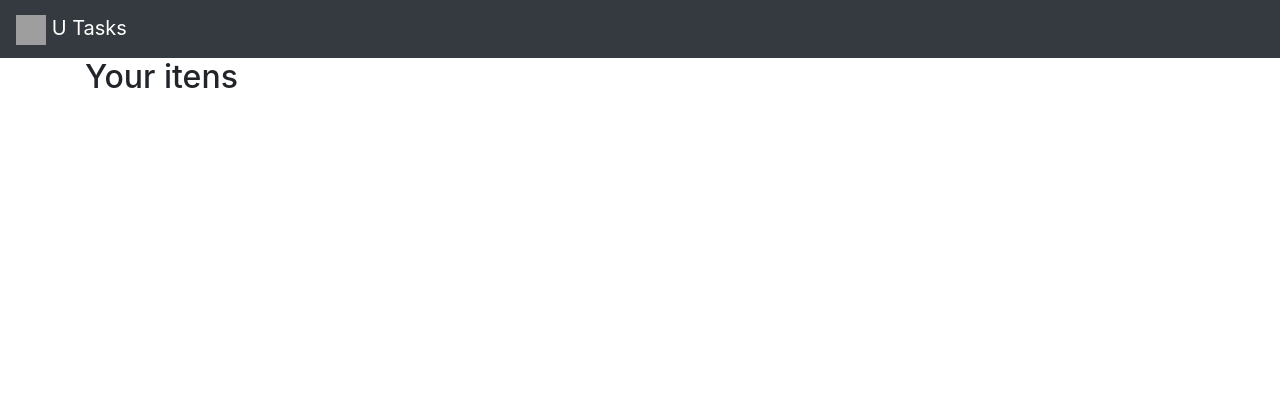
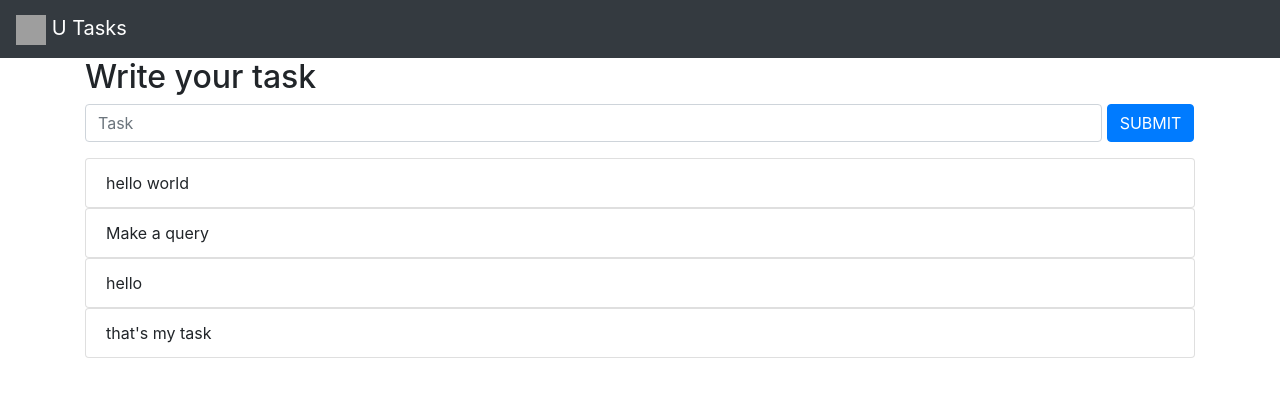
Before and after one commit to silmarp/todowebappDjango, a Django app: template templates/base.html in a window 1280 px wide. Shown: the top 397 px of the page. Run offline with Django 3.2, Linux system fonts and the light colour scheme; the template is opened without the code that fills it: values that come from a table or form of the project are taken from there, others are empty; data comes from the database, SQL or seed files in the repository; both versions use the stored data as it was after the commit; some libraries are stand-ins or nearby versions; grey boxes are pictures that could not be loaded.

Commit message:
Added the ADD function to the code
    Now you can add a new Task object to the data base

```diff
--- a/templates/base.html
+++ b/templates/base.html
@@ -27,8 +27,22 @@
     <div class="container">
         <div class="row">
             <div class="col">
-                <h2>Your itens</h2>
+              <h2>Write your task</h2>
+              <form action='' method='post'>
+                {% csrf_token %}
+                <div class="form-row">
+                  <div class='col-11'>
+                    <input id='new_task' class="form-control" type="text" placeholder="Task" name='new_task'>
+                  </div>
+                  <button type="submit" class="btn btn-primary">SUBMIT</button>
+                </div>
+              </form>
 
+              {% for task in tasks %}
+              <ul class="list-group">
+                <li class="list-group-item">{{task}}</li>
+              </ul>
+              {% endfor %}
             </div>
         </div>
     </div>
```
Also changed, not shown: tasks/views.py (+20 -9 lines), db.sqlite3.
